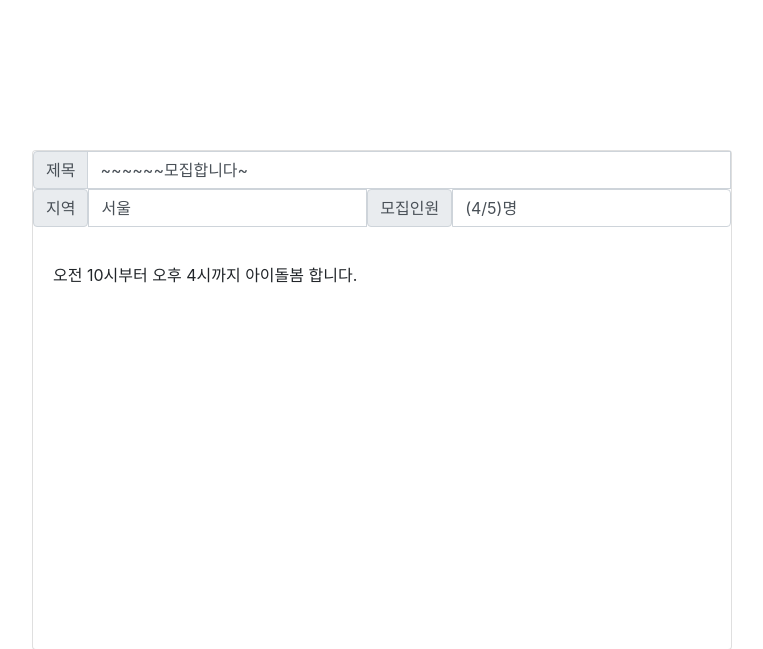
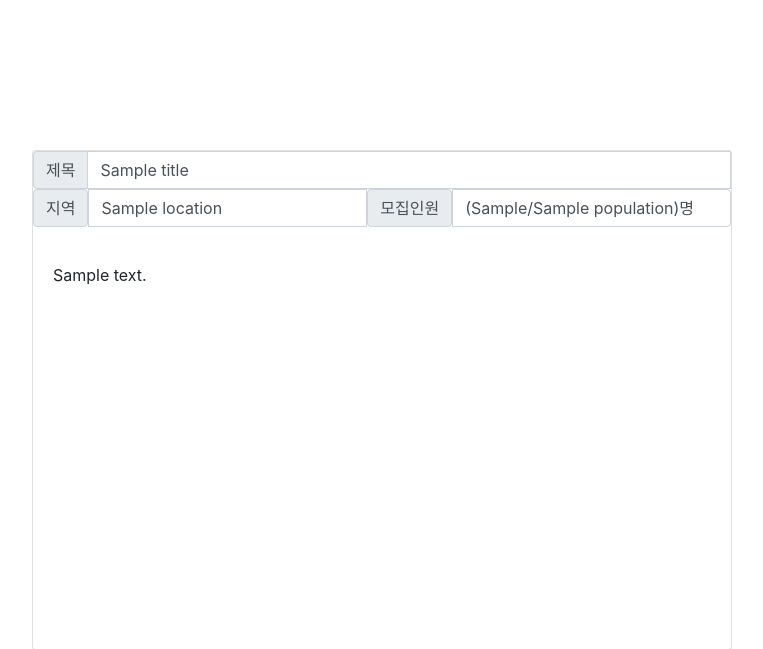
Before and after one commit to chw-owo/ChildCare, a Flask app: template templates/detail.html in a window 1280 px wide. Shown: the top 649 px of the page, without its empty margins (418-1181 px from the left). Run offline with Flask 2, Linux system fonts and the light colour scheme; the template is opened without the code that fills it: most values are stand-ins (such as "Sample title", 1, 10 or a date in 2020); some libraries are stand-ins or nearby versions.

Commit message:
상세페이지 기능
db연동, jinja2 템플릿 방식으로 표기

```diff
--- a/app.py
+++ b/app.py
@@ -1,10 +1,22 @@
-from flask import Flask, render_template
+from flask import Flask, render_template, request
 app = Flask(__name__)
+
+from pymongo import MongoClient
+client = MongoClient('localhost', 27017)
+db = client.dasparta
 
 ## 메인페이지
 @app.route('/')
 def home():
+
     return render_template('mainPage.html')
+
+@app.route('/detail', methods=['GET'])
+def read_reviews():
+    board_title = request.args.get('title')
+    board_info = db.childcare.find_one({'title': '@@아파트 아이 품앗이'}, {'_id': False})
+
+    return render_template('detail.html', title=board_info['title'],location=board_info['location'], cur_cnt=board_info['cur_cnt'], population=board_info['population'],desc=board_info['desc'])
 
 if __name__ == '__main__':
     app.run('0.0.0.0', port=5000, debug=True)
--- a/templates/detail.html
+++ b/templates/detail.html
@@ -43,20 +43,20 @@
         <div class="input-group-prepend">
             <div class="input-group-text" id="btnGroupAddon">제목</div>
         </div>
-        <span type="text" class="form-control">~~~~~~모집합니다~</span>
+        <span type="text" class="form-control">{{title}}</span>
         <div class="input-group mb-3">
             <div>
                 <span class="input-group-text" id="basic-addon2">지역</span>
             </div>
-            <span class="form-control">서울</span>
+            <span class="form-control">{{location}}</span>
             <div>
                 <span class="input-group-text" id="basic-addon3">모집인원</span>
             </div>
-            <span class="form-control">(4/5)명</span>
+            <span class="form-control">({{cur_cnt}}/{{population}})명</span>
 
         </div>
         <div class="card-body">
-            <p class="card-text">오전 10시부터 오후 4시까지 아이돌봄 합니다.</p>
+            <p class="card-text">{{desc}}</p>
         </div>
     </div>
 </div>
```
